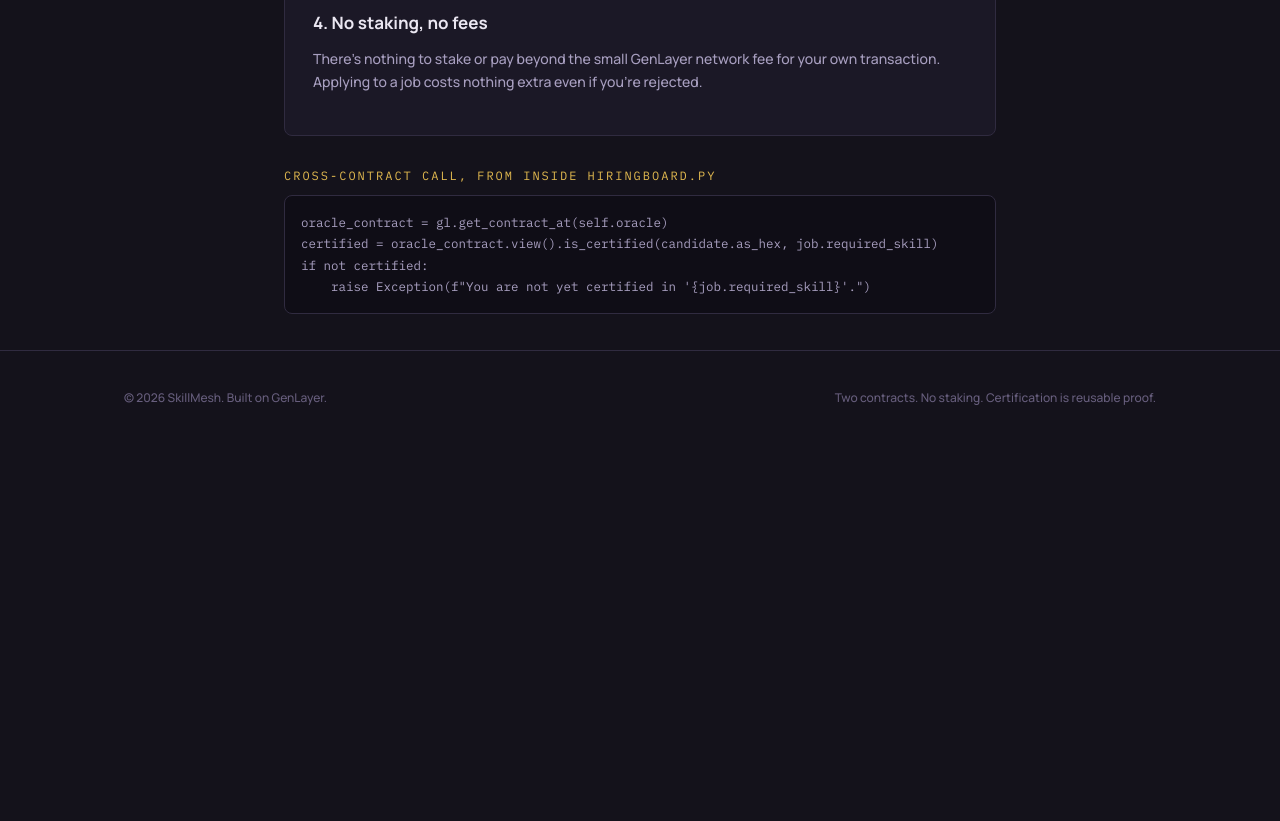
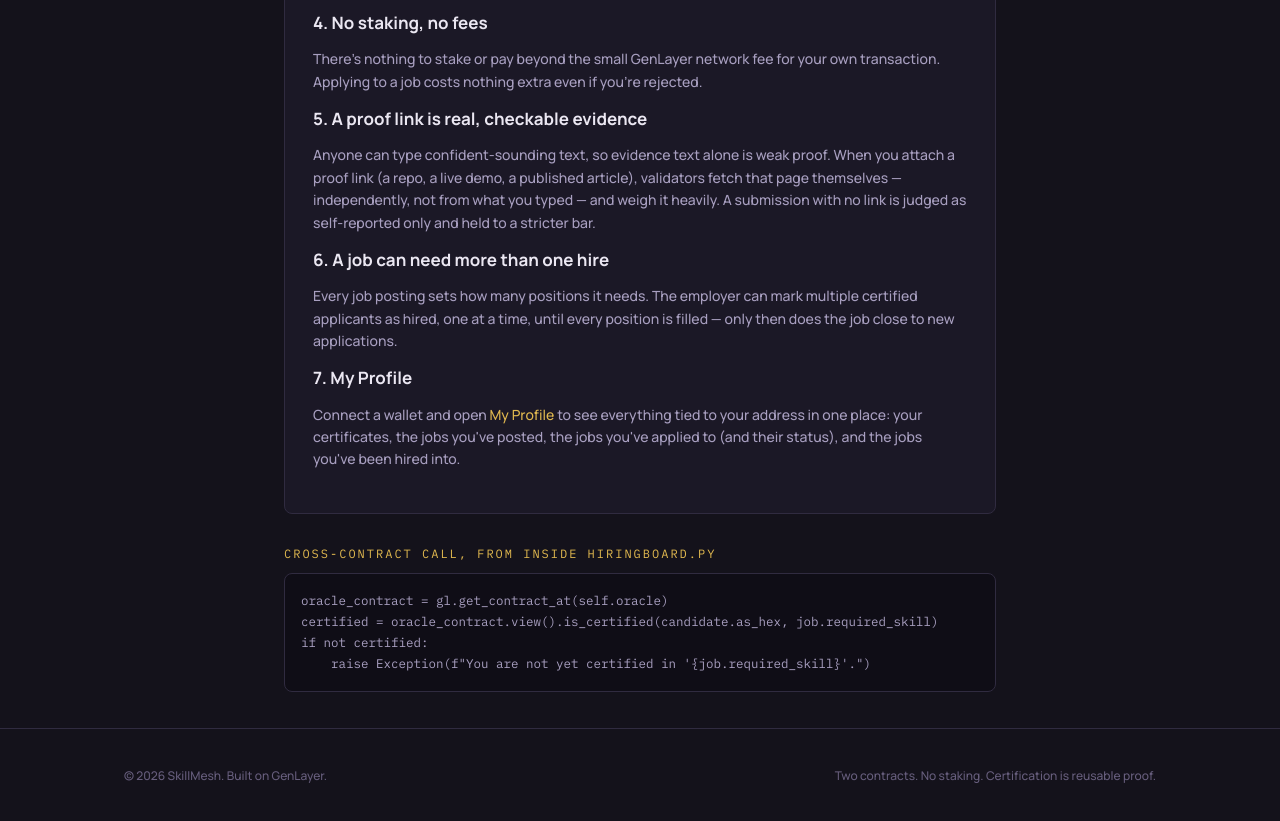
Before and after one commit to Evernode1/SkillMesh, a website with bundled scripts: page public/faq.html in a window 1280 px wide. Shown: the part 645-1466 px from the top of the page. Before the commit the page ends 1089 px from the top, so only its background shows below. Built offline with nearby package versions, Linux system fonts and the light colour scheme.

Commit message:
Update faq.html

```diff
--- a/public/faq.html
+++ b/public/faq.html
@@ -18,6 +18,7 @@
         <a href="/jobs" class="nav__link">Job Board</a>
         <a href="/certifications" class="nav__link">Lookup</a>
         <a href="/faq" class="nav__link is-active">Docs</a>
+        <a href="/profile" class="nav__link">My Profile</a>
       </nav>
       <div style="position:relative;">
         <button id="walletToggleBtn" class="btn btn--gold">Connect Wallet</button>
@@ -63,6 +64,15 @@
 
         <h2 style="font-size:17px;">4. No staking, no fees</h2>
         <p class="detail-section" style="border:none;padding-top:0;margin-top:0;">There's nothing to stake or pay beyond the small GenLayer network fee for your own transaction. Applying to a job costs nothing extra even if you're rejected.</p>
+
+        <h2 style="font-size:17px;">5. A proof link is real, checkable evidence</h2>
+        <p class="detail-section" style="border:none;padding-top:0;margin-top:0;">Anyone can type confident-sounding text, so evidence text alone is weak proof. When you attach a proof link (a repo, a live demo, a published article), validators fetch that page themselves — independently, not from what you typed — and weigh it heavily. A submission with no link is judged as self-reported only and held to a stricter bar.</p>
+
+        <h2 style="font-size:17px;">6. A job can need more than one hire</h2>
+        <p class="detail-section" style="border:none;padding-top:0;margin-top:0;">Every job posting sets how many positions it needs. The employer can mark multiple certified applicants as hired, one at a time, until every position is filled — only then does the job close to new applications.</p>
+
+        <h2 style="font-size:17px;">7. My Profile</h2>
+        <p class="detail-section" style="border:none;padding-top:0;margin-top:0;">Connect a wallet and open <a href="/profile" style="color:var(--gold);">My Profile</a> to see everything tied to your address in one place: your certificates, the jobs you've posted, the jobs you've applied to (and their status), and the jobs you've been hired into.</p>
       </div>
 
       <div style="margin-top: 32px;">
```
